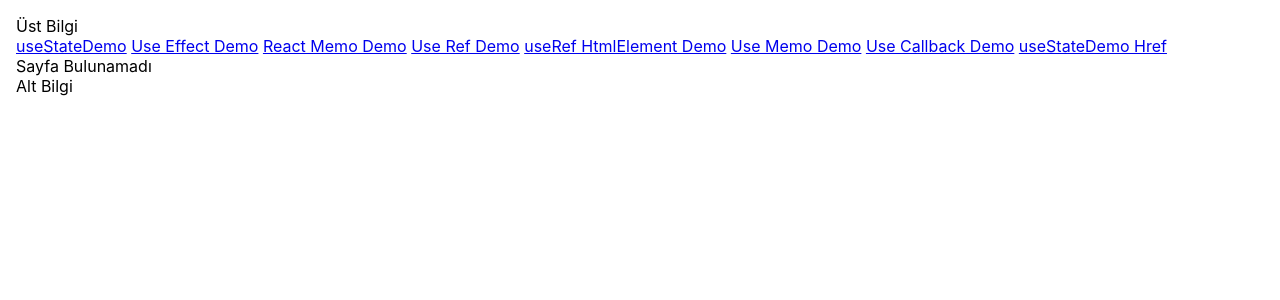
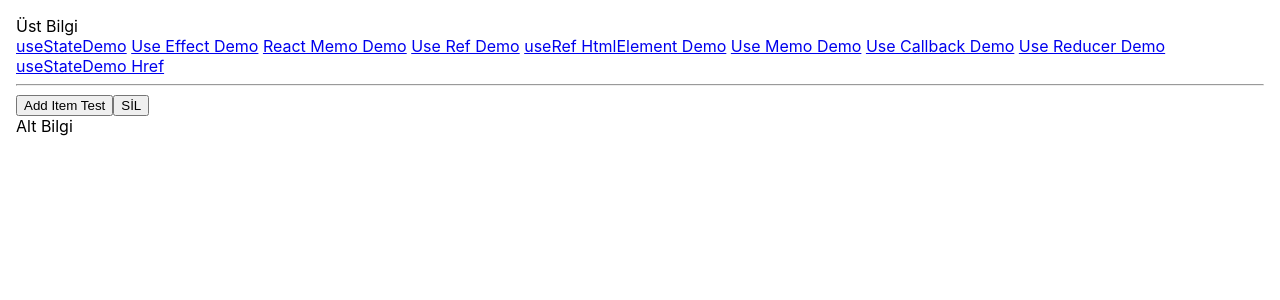
Before and after one commit to neominalsolutions/react-optimization01, a React (Create React App) app: page /useReducerDemo in a window 1280 px wide. Shown: the top 300 px of the page. Built offline with nearby package versions, Linux system fonts and the light colour scheme.

Commit message:
UseReducers

```diff
--- a/src/App.tsx
+++ b/src/App.tsx
@@ -14,6 +14,7 @@ import UseRefSampleDemo from './pages/useRefs/UseRefSampleDemo';
 import UseRefSampleHtmlElementRefDemo from './pages/useRefs/UseRefSampleHtmlElementRefDemo';
 import UseMemoSample from './pages/useMemos/UseMemoSample';
 import UseCallbackSampleDemo from './pages/useCallbacks/UseCallbackSampleDemo';
+import UseReducerSampleDemo from './pages/useReducers/UseReducerSampleDemo';
 function App() {
 	// appcomponent dosyasını routing amaçlı kullanıyoruz.
 	return useRoutes([
@@ -51,6 +52,10 @@ function App() {
 					Component: UseCallbackSampleDemo,
 				},
 				{
+					path: '/useReducerDemo',
+					Component: UseReducerSampleDemo,
+				},
+				{
 					path: '*',
 					element: <>Sayfa Bulunamadı</>,
 				},
--- a/src/layouts/SiteLayout.tsx
+++ b/src/layouts/SiteLayout.tsx
@@ -14,6 +14,7 @@ function SiteLayout() {
 					<Link to="/useRefHtmlElement">useRef HtmlElement Demo</Link>{' '}
 					<Link to="/UseMemoDemo">Use Memo Demo</Link>{' '}
 					<Link to="/useCallbackDemo">Use Callback Demo</Link>{' '}
+					<Link to="/useReducerDemo">Use Reducer Demo</Link>{' '}
 					<a href="/useStateDemo">useStateDemo Href</a>
 				</nav>
 				<main>
--- /dev/null
+++ b/src/pages/useReducers/CouponReducer.ts
@@ -0,0 +1,78 @@
+export type CouponItem = {
+	id: number;
+	text: string; // BJK-TS
+	ratio: number; // 1.34
+	type: string; // MS
+};
+
+export type CouponState = {
+	items: CouponItem[];
+	times: number; // misli
+	quantity: number; // adet
+	total: number; // kupon toplam tutarı
+};
+
+// hangi tipte kupon state değiştirmek için kullanacağımız actionlar
+export type CouponType =
+	| 'ITEM_ADD'
+	| 'ITEM_REMOVE'
+	| 'CHANGE_TIMES'
+	| 'CHANGES_QUANTITY';
+
+// yapılacak işleme dair componentten gönderilecek bilgiler (payload)
+export type CouponAction = {
+	type: CouponType;
+	payload:
+		| CouponItem
+		| { id: number }
+		| { quantity: number }
+		| { times: number };
+};
+
+function calculateTotal(state: CouponState) {
+	let total = 0;
+
+	state.items.forEach((item) => {
+		total += state.quantity * state.times * item.ratio;
+	});
+
+	state.total = total;
+
+	return { ...state };
+}
+
+function CouponReducer(state: CouponState, action: CouponAction) {
+	if (action.type === 'ITEM_ADD') {
+		const couponExist = state.items.find(
+			(x) => x.id === (action.payload as CouponItem).id
+		);
+
+		if (!couponExist) {
+			state.items = [...state.items, action.payload as CouponItem];
+		}
+
+		const newState = calculateTotal(state);
+
+		return { ...newState }; // güncel state bilgisi
+	} else if (action.type === 'ITEM_REMOVE') {
+		const couponExist = state.items.find(
+			(x) => x.id === (action.payload as CouponItem).id
+		);
+
+		if (couponExist) {
+			const data = action.payload as { id: number };
+			const filteredCoupons = state.items.filter((x) => x.id !== data.id);
+			state.items = [...filteredCoupons];
+
+			const newState = calculateTotal(state);
+
+			return { ...newState };
+		}
+	} else if (action.type === 'CHANGES_QUANTITY') {
+	} else if (action.type === 'CHANGE_TIMES') {
+	}
+
+	return state;
+}
+
+export default CouponReducer;
--- /dev/null
+++ b/src/pages/useReducers/UseReducerSampleDemo.tsx
@@ -0,0 +1,52 @@
+import React, { useReducer } from 'react';
+import CouponReducer, { CouponItem, CouponState } from './CouponReducer';
+
+function UseReducerSampleDemo() {
+	// local state management yaptığımızdan component init olurken kupon state başlangıç değerlerini verdik.
+	const couponInit: CouponState = {
+		items: [],
+		total: 0,
+		quantity: 1,
+		times: 1,
+	};
+	// useReducer kullanımı
+	const [state, dispatch] = useReducer(CouponReducer, couponInit);
+
+	return (
+		<div>
+			<div>
+				{state.items.map((item: CouponItem) => {
+					return (
+						<div key={item.id}>
+							{item.text} / ({item.ratio}) / {item.type}
+						</div>
+					);
+				})}
+			</div>
+			<hr></hr>
+			<button
+				onClick={() => {
+					const data: CouponItem = {
+						text: 'BJK-TS',
+						ratio: 3.25,
+						id: 1,
+						type: 'MS',
+					};
+					dispatch({ type: 'ITEM_ADD', payload: data });
+					// state güncellemesini tetikler
+				}}
+			>
+				Add Item Test
+			</button>
+			<button
+				onClick={() => {
+					dispatch({ type: 'ITEM_REMOVE', payload: { id: 1 } });
+				}}
+			>
+				SİL
+			</button>
+		</div>
+	);
+}
+
+export default UseReducerSampleDemo;
```
